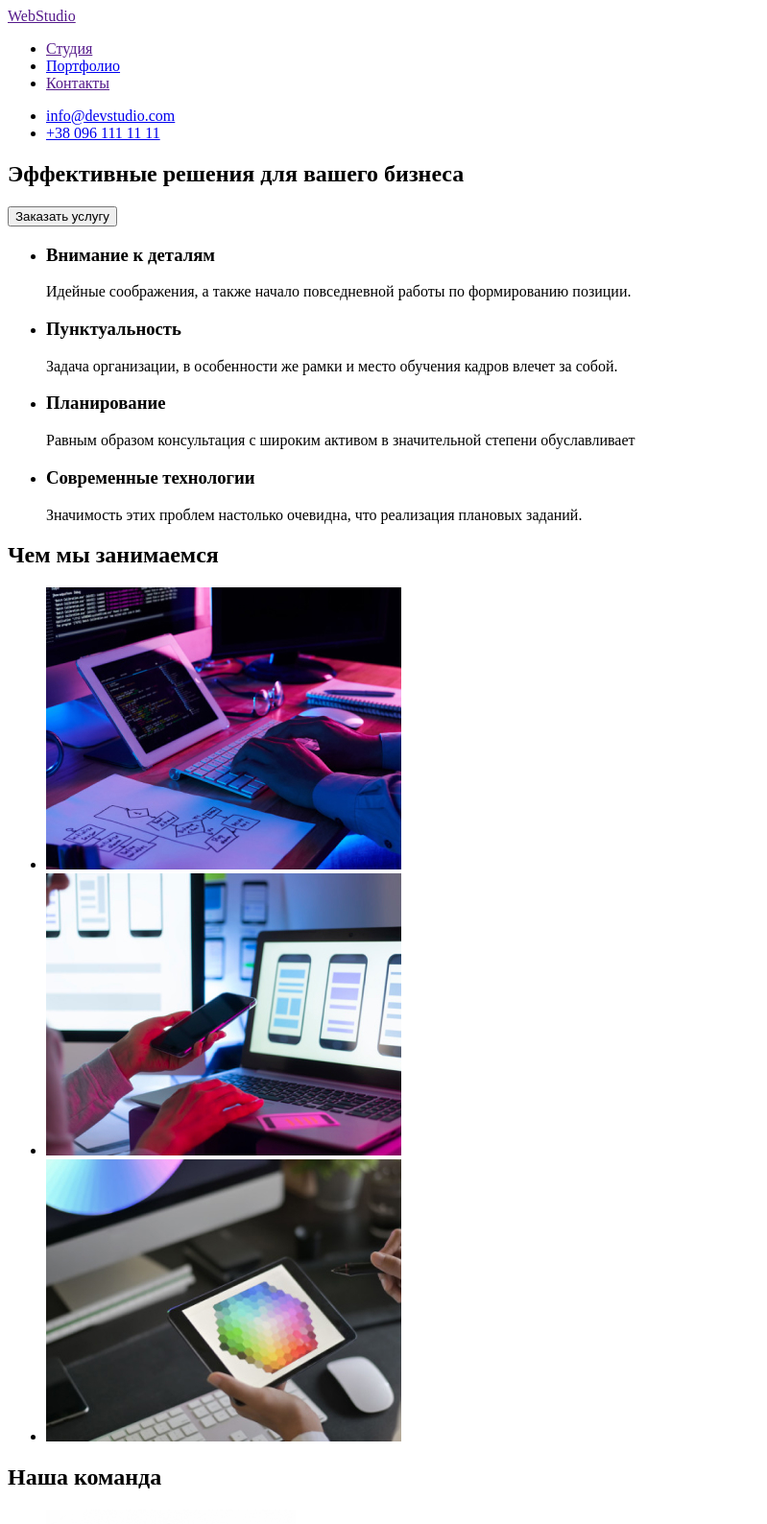
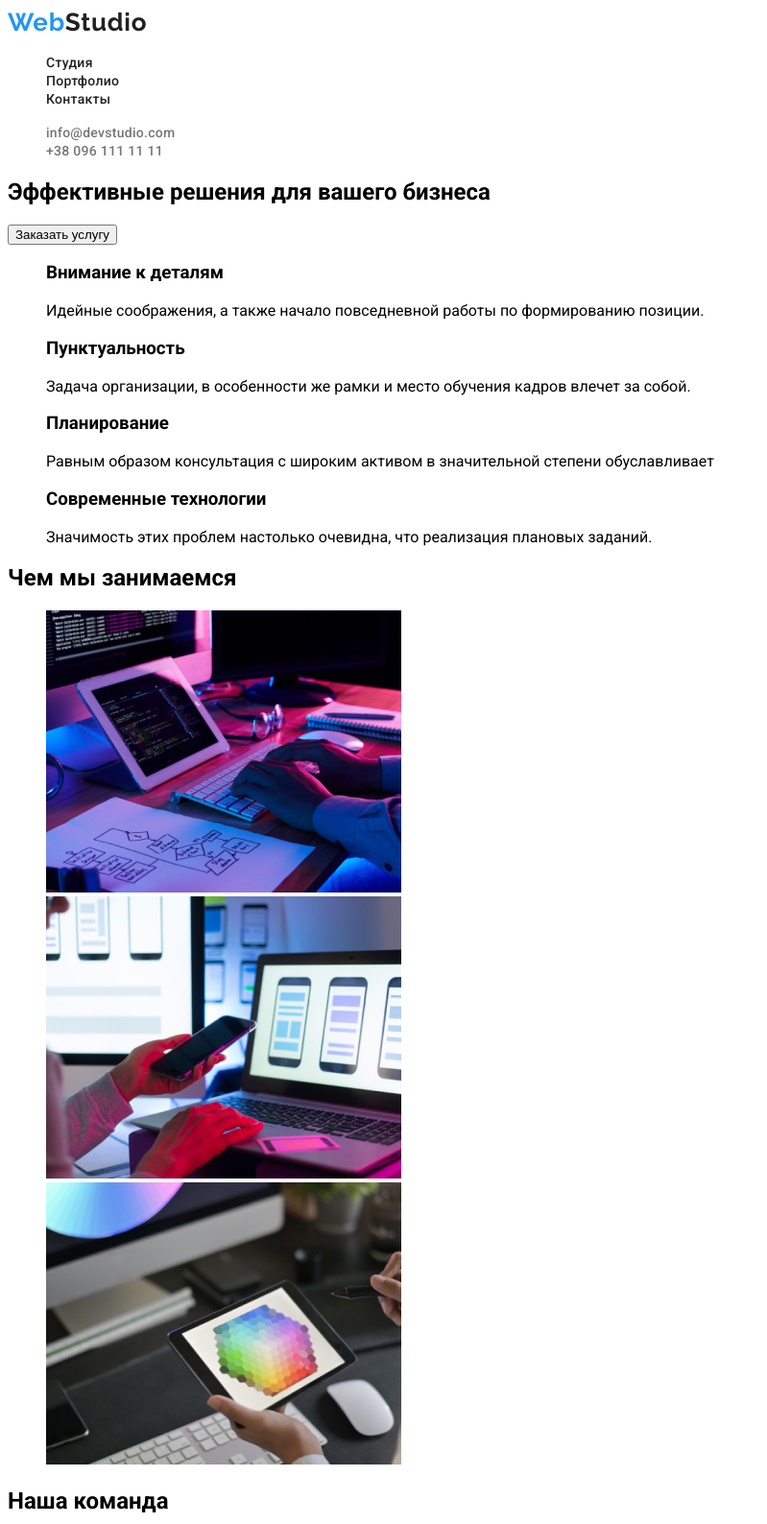
Before and after one commit to YevhenKhariuk/goit-markup-hw-02, a plain HTML site: page index.html in a window 1280 px wide. Shown: the top 1588 px of the page at 96% size, without its empty margins (0-799 px from the left). Drawn offline with Linux system fonts and the light colour scheme.

Commit message:
add styles header

```diff
--- a/css/styles.css
+++ b/css/styles.css
@@ -0,0 +1,60 @@
+body {
+  font-family: "Roboto", sans-serif;
+}
+
+a {
+  text-decoration: none;
+}
+
+/*----header----*/
+
+.header-logo {
+  font-family: "Raleway";
+  font-style: normal;
+  font-weight: 700;
+  font-size: 26px;
+  line-height: 1.19;
+  letter-spacing: 0.03em;
+  color: #212121;
+}
+
+.header-logo:hover,
+.header-logo:focus {
+  color: #2196f3;
+}
+
+.web {
+  color: #2196f3;
+}
+
+.header-link {
+  font-weight: 500;
+  font-size: 14px;
+  line-height: 1.14;
+  letter-spacing: 0.02em;
+  color: #212121;
+}
+
+.header-link:hover,
+.header-link:focus {
+  color: #2196f3;
+}
+
+li {
+  list-style: none;
+}
+
+.header-mailtel {
+  font-weight: 500;
+  font-size: 14px;
+  line-height: 1.14;
+  letter-spacing: 0.02em;
+  color: #757575;
+}
+
+.header-mailtel:hover,
+.header-mailtel:focus {
+  color: #2196f3;
+}
+
+/*---hero---*/
--- a/index.html
+++ b/index.html
@@ -8,84 +8,88 @@
     <link rel="preconnect" href="https://fonts.googleapis.com" />
     <link rel="preconnect" href="https://fonts.gstatic.com" crossorigin />
     <link
-      href="https://fonts.googleapis.com/css2?family=Raleway:wght@700&family=Roboto:wght@400;500;700;900&display=swap"
+      href="https://fonts.googleapis.com/css2?family=Roboto:wght@400;500;700;900&family=Raleway:wght@700&display=swap"
       rel="stylesheet"
     />
     <link rel="stylesheet" href="./css/styles.css" />
   </head>
   <body>
     <header class="header">
-      <a lang="en" href="" klass="header-logo">WebStudio</a>
-      <nav klass="header-nav">
-        <ul klass="header-list">
-          <li klass="header-item"><a href="" class="header-link">Студия</a></li>
-          <li klass="header-item">
+      <a lang="en" href="" class="header-logo"
+        ><span class="web">Web</span>Studio</a
+      >
+      <nav class="header-nav">
+        <ul class="header-list">
+          <li class="header-item"><a href="" class="header-link">Студия</a></li>
+          <li class="header-item">
             <a href="./portfolio.html" class="header-link">Портфолио</a>
           </li>
-          <li klass="header-item">
+          <li class="header-item">
             <a href="" class="header-link">Контакты</a>
           </li>
         </ul>
       </nav>
-      <ul klass="header-contacts">
-        <li klass="header-it">
-          <a href="mailto:info@devstudio.com" class="header-mail"
+      <ul class="header-contacts">
+        <li class="header-item-mailtel">
+          <a href="mailto:info@devstudio.com" class="header-mailtel"
             >info@devstudio.com</a
           >
         </li>
-        <li klass="header-it">
-          <a href="tel:+380961111111" class="header-tel">+38 096 111 11 11</a>
+        <li class="header-item-mailtel">
+          <a href="tel:+380961111111" class="header-mailtel"
+            >+38 096 111 11 11</a
+          >
         </li>
       </ul>
     </header>
-    <main klass="main">
-      <section klass="hero">
-        <h1 klass="hero-logo">Эффективные решения для вашего бизнеса</h1>
-        <button type="button" klass="hero-btm">Заказать услугу</button>
+    <main class="main">
+      <section class="hero">
+        <h1 class="hero-logo">Эффективные решения для вашего бизнеса</h1>
+        <button type="button" class="hero-btm">Заказать услугу</button>
       </section>
-      <section klass="benefits">
-        <h2 hidden klass="benefits">Достоинства</h2>
-        <ul klass="benefits-list">
-          <li klass="benefits-item">
-            <h3 klass="benefits-item">Внимание к деталям</h3>
-            <p klass="benefits-text">
+      <section class="benefits">
+        <h2 hidden class="benefits">Достоинства</h2>
+        <ul class="benefits-list">
+          <li class="benefits-item">
+            <h3 class="benefits-item">Внимание к деталям</h3>
+            <p class="benefits-text">
               Идейные соображения, а также начало повседневной работы по
               формированию позиции.
             </p>
           </li>
-          <li klass="benefits-item">
-            <h3 klass="benefits-item">Пунктуальность</h3>
-            <p klass="benefits-text">
+          <li class="benefits-item">
+            <h3 class="benefits-item">Пунктуальность</h3>
+            <p class="benefits-text">
               Задача организации, в особенности же рамки и место обучения кадров
               влечет за собой.
             </p>
           </li>
-          <li klass="benefits-item">
-            <h3 klass="benefits-item">Планирование</h3>
-            <p klass="benefits-text">
+          <li class="benefits-item">
+            <h3 class="benefits-item">Планирование</h3>
+            <p class="benefits-text">
               Равным образом консультация с широким активом в значительной
               степени обуславливает
             </p>
           </li>
-          <li klass="benefits-item">
-            <h3 klass="benefits-item">Современные технологии</h3>
-            <p klass="benefits-text">
+          <li class="benefits-item">
+            <h3 class="benefits-item">Современные технологии</h3>
+            <p class="benefits-text">
               Значимость этих проблем настолько очевидна, что реализация
               плановых заданий.
             </p>
           </li>
         </ul>
       </section>
-      <section klass="prices">
-        <h2 klass="prices-tittle">Чем мы занимаемся</h2>
-        <ul klass="prices-list">
-          <li klass="prices-item">
+      <section class="prices">
+        <h2 class="prices-tittle">Чем мы занимаемся</h2>
+        <ul class="prices-list">
+          <li class="prices-item">
             <img src="./img/img1.jpg" alt="разработка ПО" width="370" />
           </li>
-          <li klass="prices-item">
+          <li class="prices-item">
             <img src="./img/img2.jpg" alt="тестирование моб. ПО" width="370" />
           </li>
-          <li klass="prices-item">
+          <li class="prices-item">
             <img
               src="./img/img3.jpg"
               alt="Подборка палитры цвета"
@@ -94,50 +98,50 @@
           </li>
         </ul>
       </section>
-      <section klass="team">
-        <h2 klass="team-tittle">Наша команда</h2>
-        <ul klass="team-list">
-          <li klass="team-item">
+      <section class="team">
+        <h2 class="team-tittle">Наша команда</h2>
+        <ul class="team-list">
+          <li class="team-item">
             <img src="./img/img4.jpg" alt="Игорь" width="260" />
-            <h3 klass="team-participant">Игорь Демьяненко</h3>
-            <p title="text" lang="en" klass="team-text">Product Designer</p>
+            <h3 class="team-participant">Игорь Демьяненко</h3>
+            <p title="text" lang="en" class="team-text">Product Designer</p>
           </li>
-          <li klass="team-item">
+          <li class="team-item">
             <img src="./img/img5.jpg" alt="Ольга" width="260" />
-            <h3 klass="team-participant">Ольга Репина</h3>
-            <p title="text" lang="en" klass="team-text">Frontend Developer</p>
+            <h3 class="team-participant">Ольга Репина</h3>
+            <p title="text" lang="en" class="team-text">Frontend Developer</p>
           </li>
-          <li klass="team-item">
+          <li class="team-item">
             <img src="./img/img6.jpg" alt="Николай" width="260" />
-            <h3 klass="team-participant">Николай Тарасов</h3>
-            <p title="text" lang="en" klass="team-text">Marketing</p>
+            <h3 class="team-participant">Николай Тарасов</h3>
+            <p title="text" lang="en" class="team-text">Marketing</p>
           </li>
-          <li klass="team-item">
+          <li class="team-item">
             <img src="./img/img7.jpg" alt="Михаил" width="260" />
-            <h3 klass="team-participant">Михаил Ермаков</h3>
-            <p title="text" lang="en" klass="team-text">UI Designer</p>
+            <h3 class="team-participant">Михаил Ермаков</h3>
+            <p title="text" lang="en" class="team-text">UI Designer</p>
           </li>
         </ul>
       </section>
     </main>
-    <footer klass="footer">
-      <a href="" klass="footer-logo">WebStudio</a>
-      <address klass="adress">
-        <ul klass="adress-list">
-          <li klass="adress-item-one">
+    <footer class="footer">
+      <a href="" class="footer-logo">WebStudio</a>
+      <address class="adress">
+        <ul class="adress-list">
+          <li class="adress-item-one">
             <a
               href="https://goo.gl/maps/7hDz9HY57iAQ3fco6"
-              klass="adress-link-one"
+              class="adress-link-one"
               >г. Киев, пр-т Леси Украинки, 26</a
             >
           </li>
-          <li klass="adress-item">
-            <a href="mailto:info@example.com" klass="adress-link"
+          <li class="adress-item">
+            <a href="mailto:info@example.com" class="adress-link"
               >info@example.com</a
             >
           </li>
-          <li klass="adress-item">
-            <a href="tel:+380991111111" klass="adress-link"
+          <li class="adress-item">
+            <a href="tel:+380991111111" class="adress-link"
               >+38 099 111 11 11</a
             >
           </li>
```
